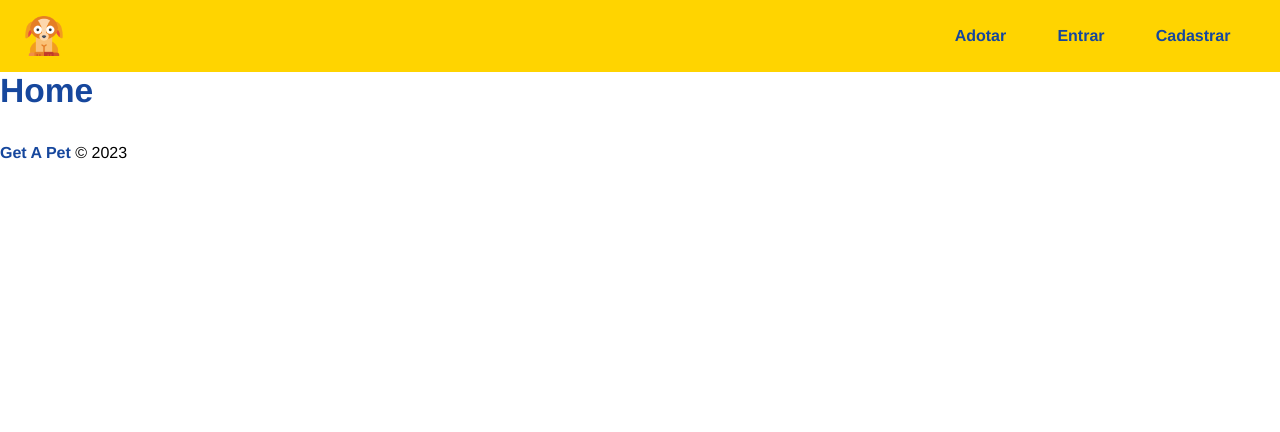
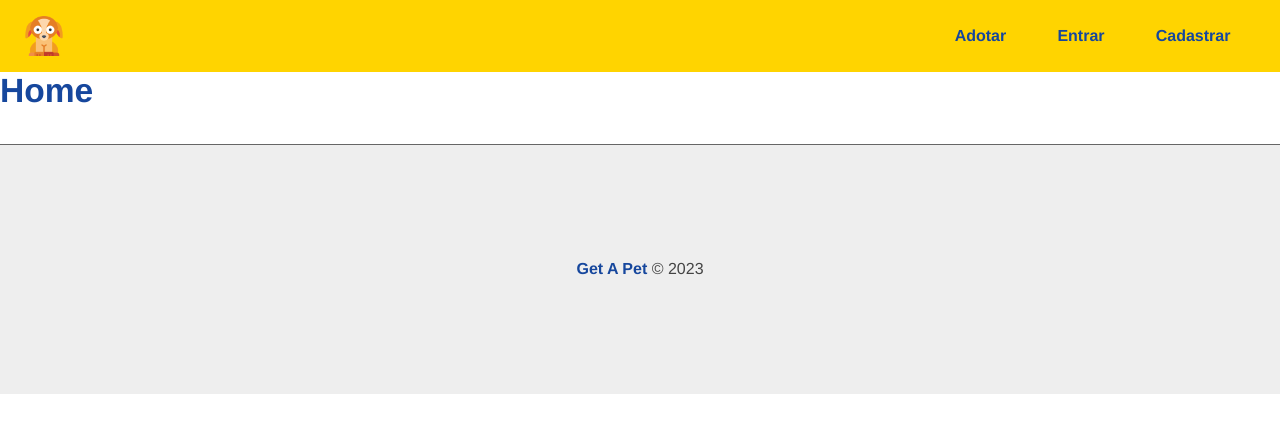
Before and after one commit to cristiano-muroni/get-a-pet, a React (Create React App) app in the folder frontend/: page / in a window 1280 px wide. Shown: the top 432 px of the page. Built offline with nearby package versions, Linux system fonts and the light colour scheme; the HTML template or start-up script is replaced by a standard one.

Commit message:
Criando CSS Module de Footer

```diff
--- a/frontend/src/components/layouts/Footer.js
+++ b/frontend/src/components/layouts/Footer.js
@@ -1,6 +1,7 @@
+import styles from './Footer.module.css';
 function Footer() {
     return (
-       <footer>
+       <footer className={styles.footer}>
         <p>
             <span className="bold">Get A Pet</span> &copy; 2023
         </p>
--- /dev/null
+++ b/frontend/src/components/layouts/Footer.module.css
@@ -0,0 +1,9 @@
+.footer {
+    height: 250px;
+    display:flex;
+    align-items: center;
+    justify-content: center;
+    background-color: #EEE;
+    color: #444;
+    border-top: 1px solid #666;
+}
```
Also changed, not shown: frontend/src/components/layouts/Footer.modules.css (deleted).
